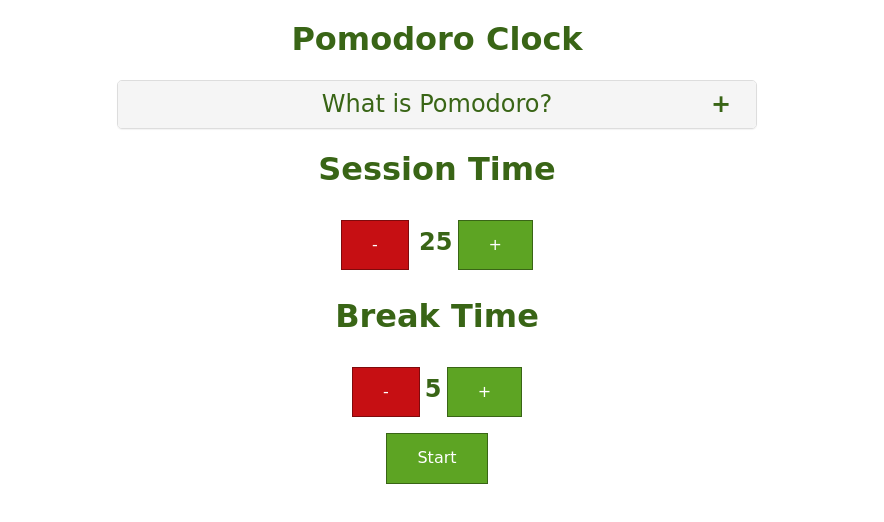
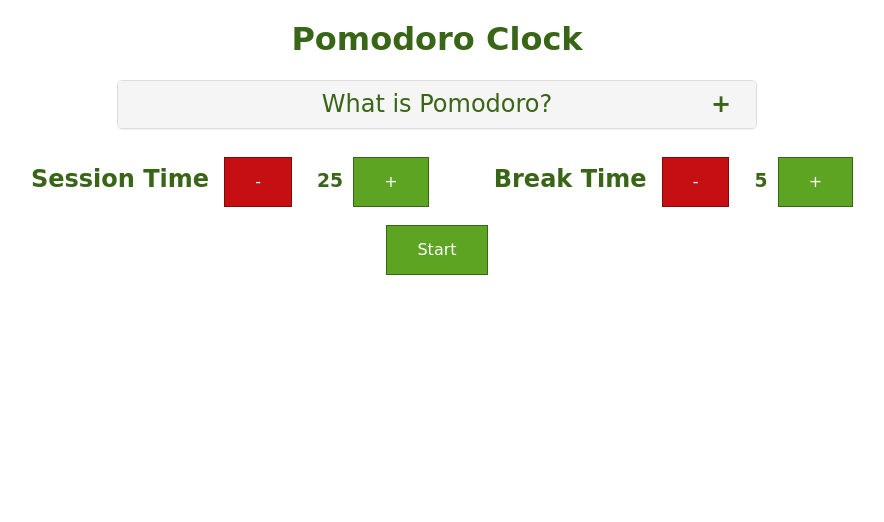
Before and after one commit to ShugKnight24/pomodoro, a plain HTML site: page index.html in a window 1280 px wide. Shown: the whole page, without its empty margins (203-1087 px from the left). Drawn offline with nearby package versions, Linux system fonts and the light colour scheme; a web font is replaced by a local one.

Commit message:
Update time containers

```diff
--- a/css/styles.css
+++ b/css/styles.css
@@ -94,6 +94,29 @@ a:hover {
 .accordion-wrapper > .accordion {
 	border: 1px solid #ddd;
 }
+
+.time-div,
+.break-div {
+	display: inline-block;
+	padding: 0 25px;
+}
+
+.time-div h2,
+.break-div h2 {
+	margin: 10px;
+}
+
+.time-div h3,
+.break-div h3 {
+	padding: 5px;
+}
+
+.time-type,
+#session-time,
+#break-time {
+	display: inline-block;
+}
+
 .button {
 	display: inline-block;
 	font-size: 16px;
--- a/index.html
+++ b/index.html
@@ -25,18 +25,22 @@
 				<h2>Conquer time or time will conquer you</h2>
 			</div>
 		</div>
-		<div id="time-div">
-			<h1 id="session-header">Session Time</h1>
-			<a class="button remove-time" id="minus-5-clock">-</a>
-			<h2 id="time-type"></h2>
-			<h2 id="session-time">25</h2>
-			<a class="button add-time" id="add-5-clock">+</a>
 		</div>
-		<div id="break-div">
-			<h1 id="break-header">Break Time</h1>
-			<a class="button remove-time" id="minus-5-break">-</a>
-			<h2 id="break-time">5</h2>
-			<a class="button add-time" id="add-5-break">+</a>
+		<div class="container">
+			<div class="time-div">
+				<h2 id="session-header">Session Time</h2>
+				<a class="button remove-time" id="minus-5-clock">-</a>
+				<h3 class="time-type"></h3>
+				<h3 id="session-time">25</h3>
+				<a class="button add-time" id="add-5-clock">+</a>
+			</div>
+			<div class="break-div">
+				<h2 id="break-header">Break Time</h2>
+				<a class="button remove-time" id="minus-5-break">-</a>
+				<h3 class="time-type"></h3>
+				<h3 id="break-time">5</h3>
+				<a class="button add-time" id="add-5-break">+</a>
+			</div>
 		</div>
 		<div id="pomodoro-actions">
 			<a class="button" id="start">Start</a>
--- a/js/script.js
+++ b/js/script.js
@@ -21,7 +21,7 @@ $(document).ready(function(){
 
 		function timer(){
 			// Hide all the different titles and buttons
-			$('#start, #minus-5-clock, #add-5-clock, #minus-5-break, #add-5-break, #break-time, #session-header, #break-header, #description').addClass('hidden');
+			$('#start, #minus-5-clock, #add-5-clock, .break-div, #minus-5-break, #add-5-break').addClass('hidden');
 			$('#stop').removeClass('hidden');
 
 			$('#time-type').empty().append('Session Time: ');
@@ -33,12 +33,12 @@ $(document).ready(function(){
 				clearInterval(counter);
 				const startBreak = setInterval(breakTimer, 1000);
 				breakT *= 60;
-				$('#session-time').addClass('hidden');
+				$('.time-div').addClass('hidden');
 
 				function breakTimer(){
 
 					$('#time-type').empty().append('Break Time: ');
-					$('#break-time, #time-type').removeClass('hidden');
+					$('.break-div, #time-type').removeClass('hidden');
 					breakT -= 1;
 
 					if (breakT === 0){
@@ -72,7 +72,7 @@ $(document).ready(function(){
 		breakT = 5;
 		$('#session-time').empty().append(session);
 		$('#break-time').empty().append(breakT);
-		$('#start, #minus-5-clock, #add-5-clock, #minus-5-break, #add-5-break, #session-time, #break-time, #session-header, #break-header, #description').removeClass('hidden');
+		$('.time-div, #start, #minus-5-clock, #add-5-clock, #minus-5-break, #add-5-break, #session-time, #break-time, #session-header, #break-header').removeClass('hidden');
 		$('#reset, #time-type, #stop').addClass('hidden');
 	});
 
```
